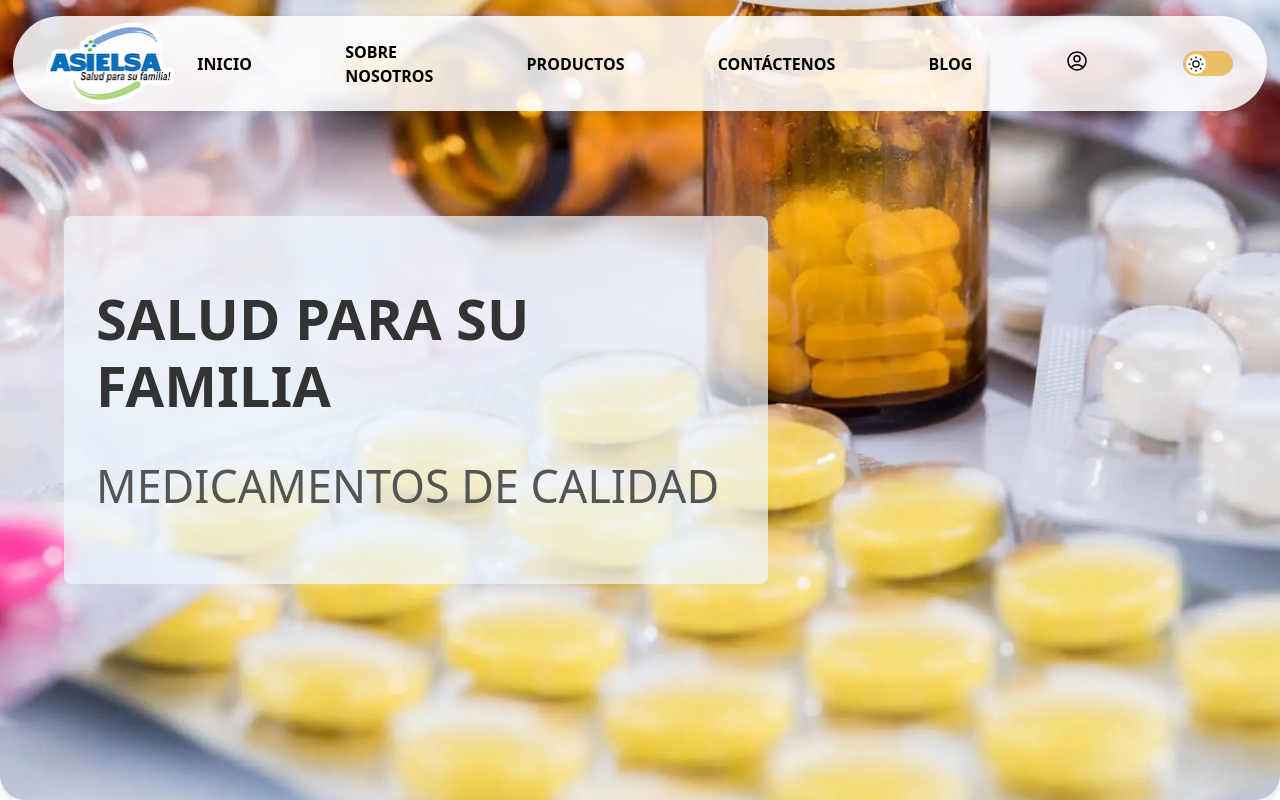
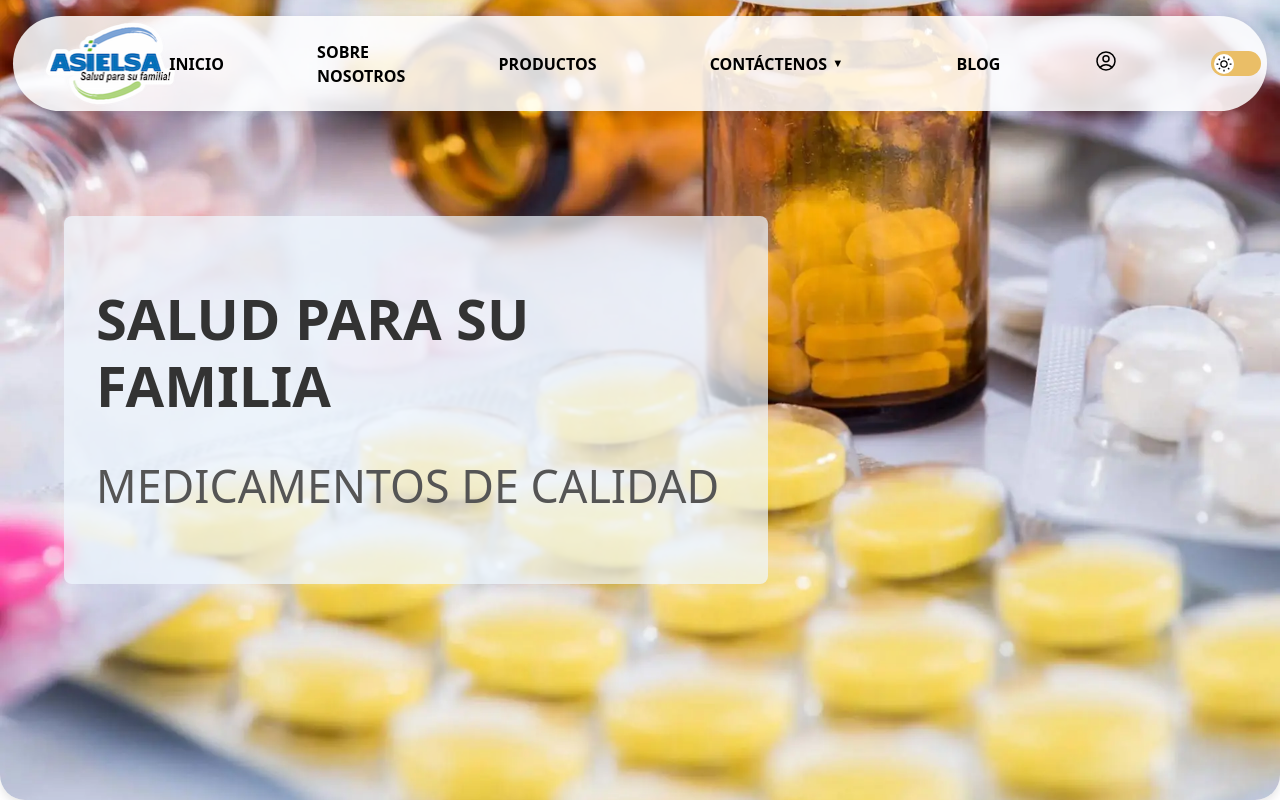
Before and after one commit to CarlosGonzalez20/pruebaT1F, a React (Vite) app in the folder drogueria-asiel/: page / in a window 1280 px wide. Built offline with nearby package versions, Linux system fonts and the light colour scheme.

Commit message:
agregando funcionalidad al elemento contáctenos en el navbar y solucionando errores de scroll para el elemento sobre nosotros

```diff
--- a/drogueria-asiel/src/components/card/card.css
+++ b/drogueria-asiel/src/components/card/card.css
@@ -3,7 +3,7 @@
   box-shadow: 0 4px 8px rgba(0, 0, 0, 0.1);
   margin: 16px;
   overflow: hidden;
-  width: 390px;
+  width: 375px;
   position: relative;
   min-height: 200px;
   background-color: white;
--- a/drogueria-asiel/src/components/navbar/navbar.css
+++ b/drogueria-asiel/src/components/navbar/navbar.css
@@ -113,6 +113,62 @@
     transition: all 0.3s ease-in-out;
 }
 
+/* Estilos del submenú */
+.submenu-container {
+    position: relative;
+}
+
+.submenu-toggle {
+    display: flex;
+    align-items: center;
+    gap: 5px;
+    background: none;
+    border: none;
+    font: inherit;
+    color: inherit;
+    cursor: pointer;
+    padding: 10px 20px;
+    font-size: 16px;
+    font-weight: bold;
+}
+
+.submenu-arrow {
+    font-size: 0.7em;
+    transition: transform 0.3s ease;
+}
+
+.submenu-arrow.open {
+    transform: rotate(180deg);
+}
+
+.submenu {
+    position: absolute;
+    top: 100%;
+    left: 0;
+    background-color: var(--background-color);
+    border-radius: 8px;
+    box-shadow: 0 4px 10px var(--box-shadow-color);
+    padding: 10px;
+    min-width: 200px;
+    z-index: 1001;
+    list-style: none;
+}
+
+.submenu-item {
+    display: block;
+    padding: 8px 12px;
+    color: var(--text-color);
+    text-decoration: none;
+    transition: all 0.2s ease;
+    border-radius: 4px;
+    white-space: nowrap;
+}
+
+.submenu-item:hover {
+    background-color: var(--hover-color);
+}
+
+/* Estilos para móvil */
 .menu-toggle {
     display: none;
     position: fixed;
@@ -156,6 +212,19 @@
 
 .menu.open li {
     padding: 10px 20px;
+    text-align: right;
+}
+
+/* Ajustes para el submenú en móvil */
+.menu.open .submenu {
+    position: static;
+    box-shadow: none;
+    padding: 5px 0 0 0;
+    min-width: auto;
+}
+
+.menu.open .submenu-item {
+    padding: 8px 0;
     text-align: right;
 }
 
--- a/drogueria-asiel/src/components/navbar/navbar.jsx
+++ b/drogueria-asiel/src/components/navbar/navbar.jsx
@@ -1,4 +1,4 @@
-import React, { useState, useCallback, memo } from "react";
+import React, { useState, useCallback, memo, useEffect } from "react";
 import { Link } from 'react-router-dom';
 import "./navbar.css";
 import logo from "../../assets/Images/Logo_ASIELSA_01-11829bbd.webp?w=150&format=webp";
@@ -6,11 +6,19 @@ import logo_mobile from "../../assets/Images/Logo_ASIELSA_mobile.webp?w=100&form
 import SwitchTheme from "../SwitchTheme/switchtheme";
 import ScrollLink from "../scrollLink/scrollLink";
 
+// Moved outside component to prevent recreation on every render
 const NAV_LINKS = [
     { path: "/", text: "INICIO" },
     { path: "#sobre-nosotros", text: "SOBRE NOSOTROS" },
     { path: "/productos", text: "PRODUCTOS" },
-    { path: "/contacto", text: "CONTÁCTENOS" },
+    {
+        text: "CONTÁCTENOS",
+        path: "#contacto",
+        submenu: [
+            { type: "email", value: "info@asielsa.com" },
+            { type: "phone", value: "+123456789" }
+        ]
+    },
     { path: "/blog", text: "BLOG" },
     {
         path: "/cuenta",
@@ -37,9 +45,69 @@ const NAV_LINKS = [
 
 const Navbar = memo(() => {
     const [isMenuOpen, setIsMenuOpen] = useState(false);
+    const [isContactOpen, setIsContactOpen] = useState(false);
+    const [isMobile, setIsMobile] = useState(false); // Initialize as false to prevent SSR mismatch
 
-    const toggleMenu = () => setIsMenuOpen(prev => !prev);
-    const handleLinkClick = useCallback(() => setIsMenuOpen(false), []);
+    // Debounced resize handler
+    useEffect(() => {
+        const checkIfMobile = () => window.innerWidth <= 1050;
+
+        // Set initial value after mount
+        setIsMobile(checkIfMobile());
+
+        let resizeTimer;
+        const handleResize = () => {
+            clearTimeout(resizeTimer);
+            resizeTimer = setTimeout(() => {
+                const mobile = checkIfMobile();
+                setIsMobile(mobile);
+                if (!mobile) {
+                    setIsMenuOpen(false);
+                }
+            }, 100); // Debounce time
+        };
+
+        window.addEventListener('resize', handleResize);
+        return () => {
+            window.removeEventListener('resize', handleResize);
+            clearTimeout(resizeTimer);
+        };
+    }, []);
+
+    // Memoized handlers
+    const toggleMenu = useCallback(() => setIsMenuOpen(prev => !prev), []);
+    const toggleContact = useCallback(() => setIsContactOpen(prev => !prev), []);
+    const handleLinkClick = useCallback(() => {
+        setIsMenuOpen(false);
+        setIsContactOpen(false);
+    }, []);
+
+    // Memoized render functions
+    const renderSubmenu = useCallback(() => (
+        <ul className="submenu">
+            {NAV_LINKS[3].submenu.map((item, index) => (
+                <li key={index}>
+                    {item.type === 'email' ? (
+                        <a
+                            href={`mailto:${item.value}`}
+                            className="submenu-item"
+                            onClick={handleLinkClick}
+                        >
+                            Correo: {item.value}
+                        </a>
+                    ) : (
+                        <a
+                            href={`tel:${item.value}`}
+                            className="submenu-item"
+                            onClick={handleLinkClick}
+                        >
+                            Teléfono: {item.value}
+                        </a>
+                    )}
+                </li>
+            ))}
+        </ul>
+    ), [handleLinkClick]);
 
     return (
         <nav className="navbar" aria-label="Navegación principal">
@@ -51,6 +119,7 @@ const Navbar = memo(() => {
                     loading="lazy"
                     width="150"
                     height="115"
+                    decoding="async" // Better image loading
                 />
                 <img
                     src={logo_mobile}
@@ -59,8 +128,10 @@ const Navbar = memo(() => {
                     loading="lazy"
                     width="100"
                     height="auto"
+                    decoding="async"
                 />
             </Link>
+
             <button
                 className={`menu-toggle ${isMenuOpen ? 'active' : ''}`}
                 onClick={toggleMenu}
@@ -75,10 +146,25 @@ const Navbar = memo(() => {
 
             <ul className={`menu ${isMenuOpen ? "open" : ""}`} id="main-menu">
                 {NAV_LINKS.map((link) => (
-                    <li key={link.path}>
-                        {link.path.startsWith('#') ? (
+                    <li key={link.path || link.text}>
+                        {link.submenu && !isMobile ? (
+                            <div className="submenu-container">
+                                <button
+                                    className="menu-link submenu-toggle"
+                                    onClick={toggleContact}
+                                    aria-expanded={isContactOpen}
+                                    aria-haspopup="true"
+                                >
+                                    {link.text}
+                                    <span className={`submenu-arrow ${isContactOpen ? 'open' : ''}`}>
+                                        ▼
+                                    </span>
+                                </button>
+                                {isContactOpen && renderSubmenu()}
+                            </div>
+                        ) : link.path.startsWith('#') ? (
                             <ScrollLink
-                                to={link.path}
+                                to={isMobile && link.text === "CONTÁCTENOS" ? "#contacto" : link.path}
                                 className={`menu-link ${link.icon ? 'with-icon' : ''}`}
                                 onClick={handleLinkClick}
                                 aria-label={link.icon ? 'Cuenta' : link.text}
--- a/drogueria-asiel/src/pages/home/home.css
+++ b/drogueria-asiel/src/pages/home/home.css
@@ -6,6 +6,10 @@
     flex-direction: column;
     overflow-x: hidden;
 }
+
+#sobre-nosotros {
+    scroll-margin-top: 110px;
+  }
 
 .hero-section {
     background-image: url('../../assets/Images/home-asiel-02-6996f3e9.webp?w=1920&format=webp');
@@ -65,6 +69,9 @@
 }
 
 @media (max-width: 768px) {
+    #sobre-nosotros {
+        scroll-margin-top: 0;
+    }
 
     .hero-section {
         min-height: 75vh;
--- a/drogueria-asiel/src/pages/home/home.jsx
+++ b/drogueria-asiel/src/pages/home/home.jsx
@@ -51,8 +51,8 @@ const Home = () => {
           <h2 className="hero-subtitle">MEDICAMENTOS DE CALIDAD</h2>
         </div>
       </header>
-
-      <section className="cards-section" id="sobre-nosotros">
+      <div id="sobre-nosotros"></div>
+      <section className="cards-section">
         {cardData.map(card => (
           <Card
             key={card.id}
@@ -66,6 +66,7 @@ const Home = () => {
       <TherapeuticAreas />
 
       <Suspense fallback={null}>
+        <div id ="contacto"></div>
         <Footer />
       </Suspense>
     </div>
```
